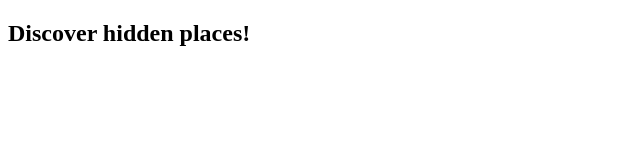
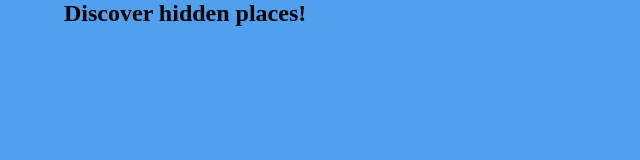
Before and after one commit to MassimilianoCattani/excusion, a plain HTML site: page index.html in a window 1280 px wide. Shown: the whole page, without its empty margins (0-640 px from the left). Drawn offline with Linux system fonts and the light colour scheme; files that its build step writes are made by us from their sources.

Commit message:
Update index.html

```diff
--- a/index.html
+++ b/index.html
@@ -4,6 +4,7 @@
     <meta charset="UTF-8">
     <meta http-equiv="X-UA-Compatible" content="IE=edge">
     <meta name="viewport" content="width=device-width, initial-scale=1.0">
+    <link rel = "stylesheet" type = "text/css" href = "resources/css/style.css">
     <title>Document</title>
 </head>
 <body>
```
